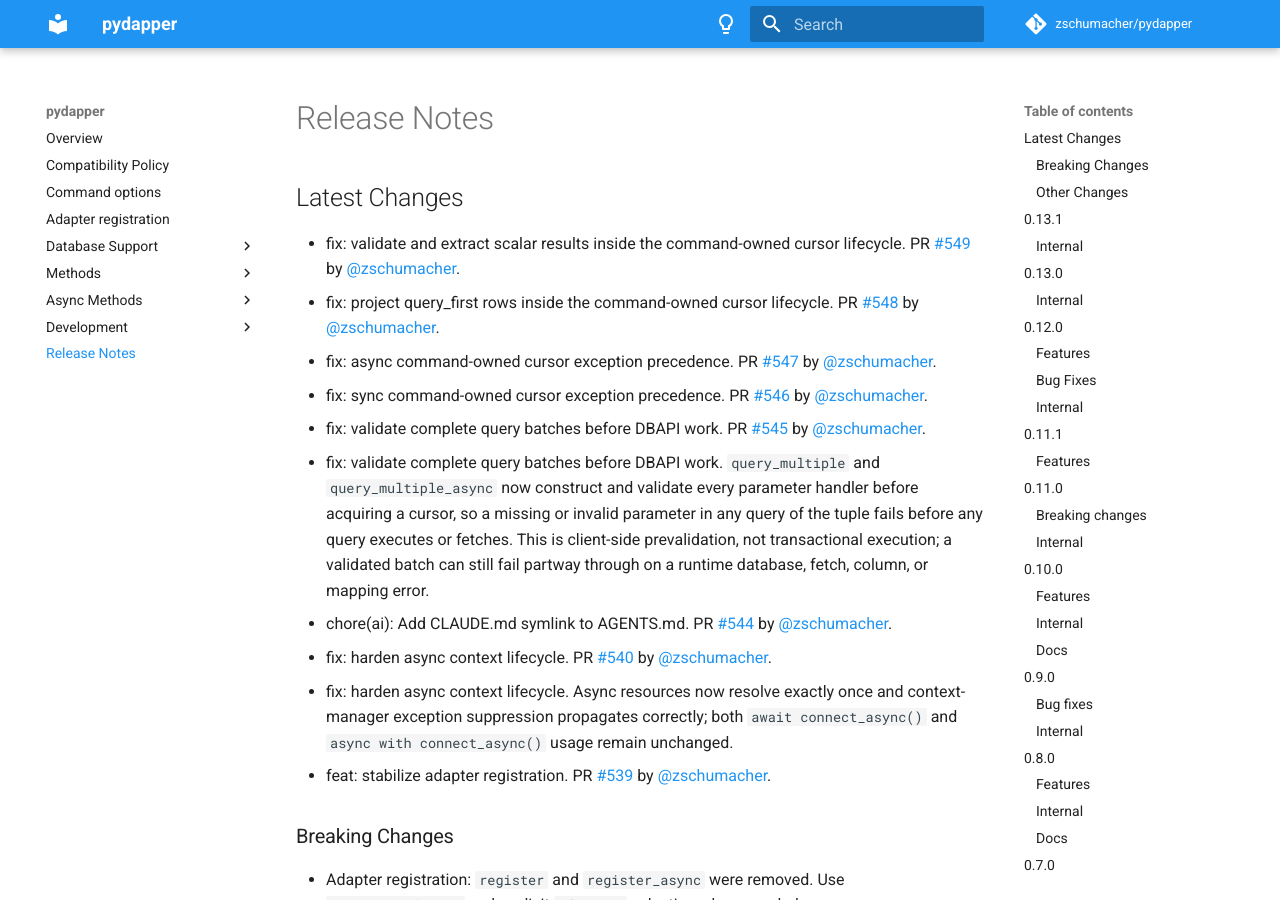
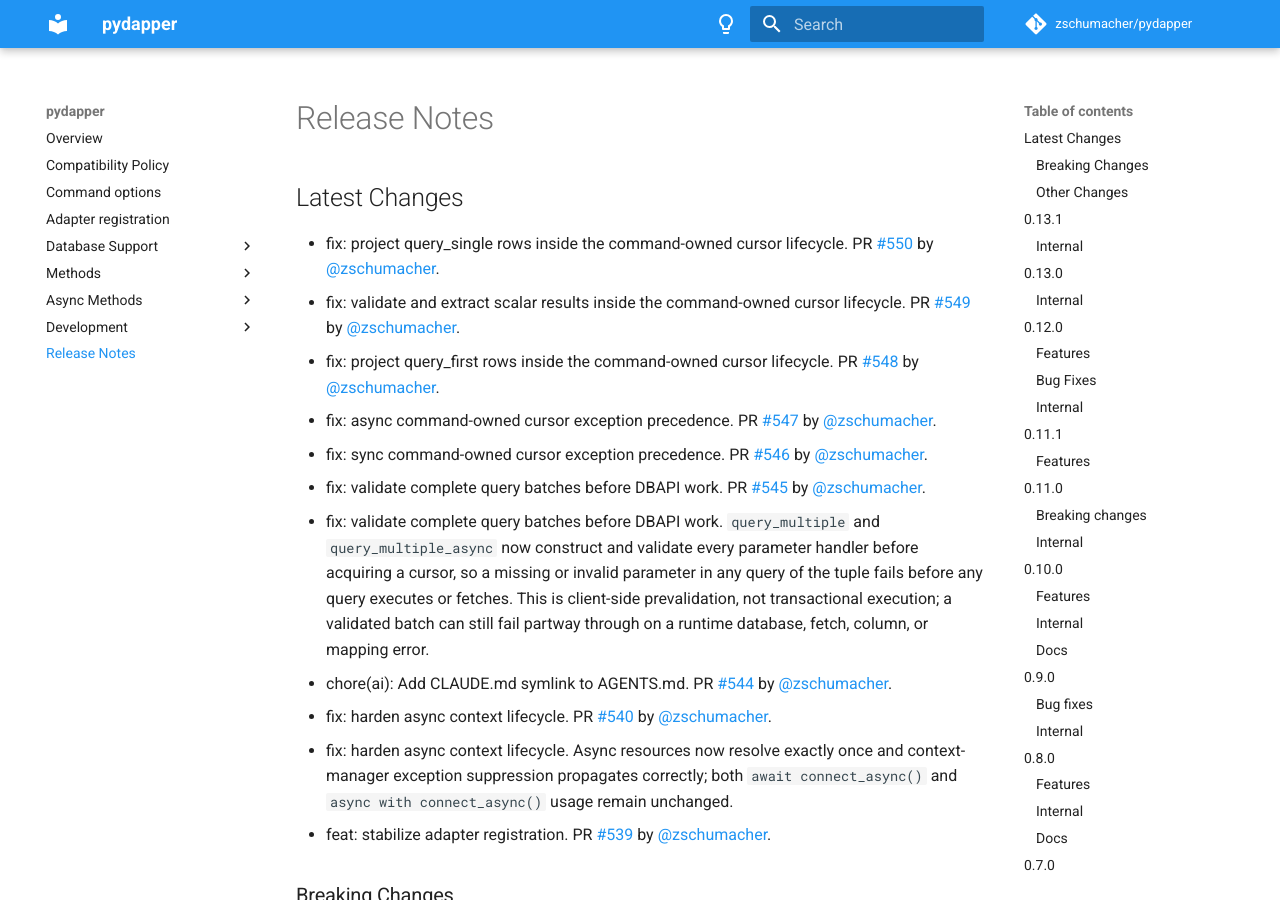
Before and after one commit to zschumacher/pydapper, an MkDocs documentation site: the page built from docs/release_notes.md, in a window 1280 px wide and 900 px high. Built offline with MkDocs 1.6.1 and Material for MkDocs 9.7.7, drawn with Linux system fonts in a browser that asks for light colours; emoji names are drawn with the system emoji font; comment, search, counter and statistics services are not loaded.

Commit message:
📝 Update release notes
[skip ci]

```diff
--- a/docs/release_notes.md
+++ b/docs/release_notes.md
@@ -1,5 +1,6 @@
 ## Latest Changes
 
+* fix: project query_single rows inside the command-owned cursor lifecycle. PR [#550](https://github.com/zschumacher/pydapper/pull/550) by [@zschumacher](https://github.com/zschumacher).
 * fix: validate and extract scalar results inside the command-owned cursor lifecycle. PR [#549](https://github.com/zschumacher/pydapper/pull/549) by [@zschumacher](https://github.com/zschumacher).
 * fix: project query_first rows inside the command-owned cursor lifecycle. PR [#548](https://github.com/zschumacher/pydapper/pull/548) by [@zschumacher](https://github.com/zschumacher).
 * fix: async command-owned cursor exception precedence. PR [#547](https://github.com/zschumacher/pydapper/pull/547) by [@zschumacher](https://github.com/zschumacher).
```
